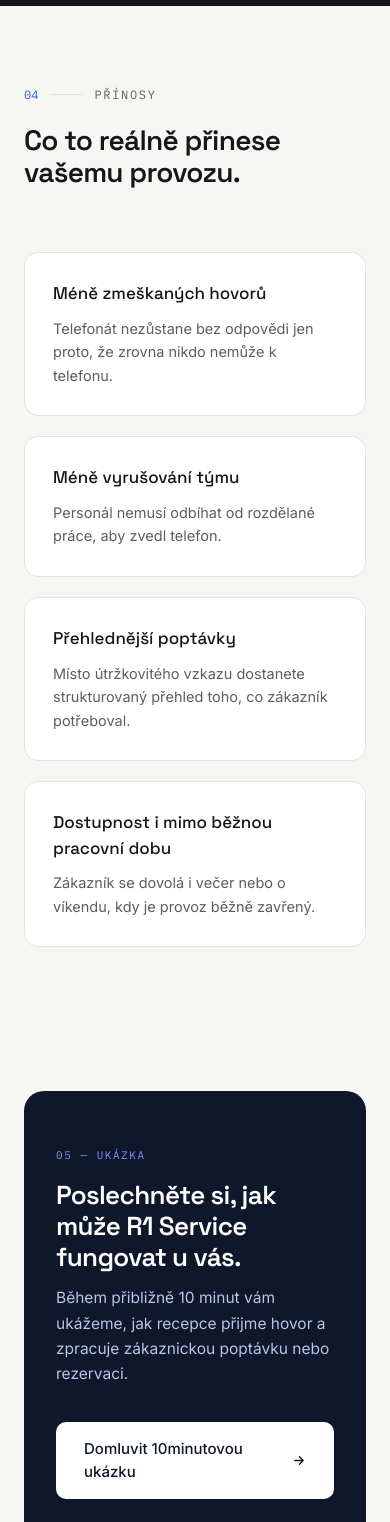
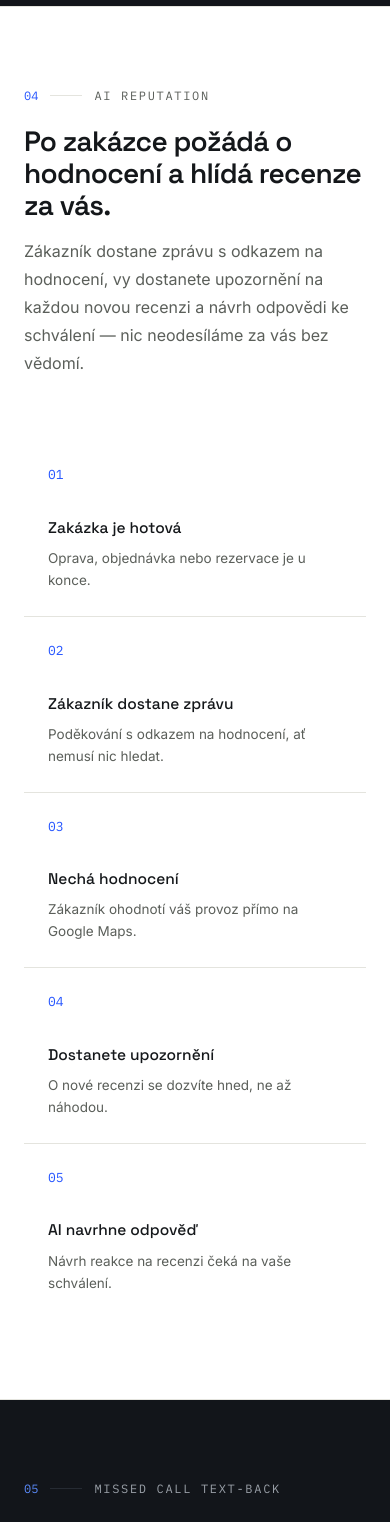
Before and after one commit to horakkleo/r1-ai, a React (Vite) app: page / in a window 390 px wide. Shown: the part 4180-5702 px from the top of the page. Built offline with nearby package versions, Linux system fonts and the light colour scheme.

Commit message:
Update App.jsx

```diff
--- a/App.jsx
+++ b/App.jsx
@@ -344,6 +344,22 @@ export default function R1Landing() {
     { n: "04", t: "Předá vám připravenou poptávku", d: "Strukturovaná poptávka nebo rezervace je hotová a čeká na vás — nic neřešíte za chodu." },
   ];
 
+  const repSteps = [
+    { n: "01", t: "Zakázka je hotová", d: "Oprava, objednávka nebo rezervace je u konce." },
+    { n: "02", t: "Zákazník dostane zprávu", d: "Poděkování s odkazem na hodnocení, ať nemusí nic hledat." },
+    { n: "03", t: "Nechá hodnocení", d: "Zákazník ohodnotí váš provoz přímo na Google Maps." },
+    { n: "04", t: "Dostanete upozornění", d: "O nové recenzi se dozvíte hned, ne až náhodou." },
+    { n: "05", t: "AI navrhne odpověď", d: "Návrh reakce na recenzi čeká na vaše schválení." },
+  ];
+
+  const textbackSteps = [
+    { n: "01", t: "Zákazník zavolá", d: "Telefonát přijde v běžné špičce." },
+    { n: "02", t: "Hovor se zmešká", d: "Nikdo ho nestihne zvednout." },
+    { n: "03", t: "Hned mu odejde SMS", d: "Zákazník dostane zprávu, ať napíše, s čím potřebuje pomoct." },
+    { n: "04", t: "Zákazník odpoví", d: "Napíše, o co jde, písemně, až bude mít chvilku." },
+    { n: "05", t: "Dostanete poptávku", d: "Číslo, zpráva a čas hovoru přehledně na jednom místě." },
+  ];
+
   const benefits = [
     { t: "Méně zmeškaných hovorů", d: "Telefonát nezůstane bez odpovědi jen proto, že zrovna nikdo nemůže k telefonu." },
     { t: "Méně vyrušování týmu", d: "Personál nemusí odbíhat od rozdělané práce, aby zvedl telefon." },
@@ -363,6 +379,8 @@ export default function R1Landing() {
   const navLinks = [
     { href: "#problem", label: "Problém" },
     { href: "#jak-to-funguje", label: "Jak to funguje" },
+    { href: "#ai-reputation", label: "AI Reputation" },
+    { href: "#text-back", label: "Text-Back" },
     { href: "#pro-koho", label: "Pro koho" },
     { href: "#faq", label: "FAQ" },
     { href: "#kontakt", label: "Kontakt" },
@@ -538,11 +556,65 @@ export default function R1Landing() {
         </div>
       </section>
 
+      {/* AI REPUTATION */}
+      <section id="ai-reputation" className="py-20 lg:py-28" style={{ background: "#FFFFFF", borderTop: `1px solid ${BORDER}`, borderBottom: `1px solid ${BORDER}` }}>
+        <div className="max-w-[1200px] mx-auto px-6 lg:px-12">
+          <Reveal>
+            <SectionLabel n="04">AI Reputation</SectionLabel>
+            <h2 className="text-[28px] lg:text-[34px] leading-[1.15] font-semibold tracking-tight mb-4 max-w-[600px]" style={{ fontFamily: "'Space Grotesk', sans-serif" }}>
+              Po zakázce požádá o hodnocení a hlídá recenze za vás.
+            </h2>
+            <p className="text-[16px] leading-[1.75] mb-16 max-w-[560px]" style={{ color: INK_SOFT }}>
+              Zákazník dostane zprávu s odkazem na hodnocení, vy dostanete upozornění na každou novou recenzi a návrh odpovědi ke schválení — nic neodesíláme za vás bez vědomí.
+            </p>
+          </Reveal>
+
+          <div className="grid sm:grid-cols-2 lg:grid-cols-5 gap-px" style={{ background: BORDER }}>
+            {repSteps.map((s, i) => (
+              <Reveal key={s.n} delay={i * 80}>
+                <div className="p-6 lg:p-7 h-full" style={{ background: "#FFFFFF" }}>
+                  <span className="text-[13px] block mb-8" style={{ fontFamily: "'IBM Plex Mono', monospace", color: ACCENT }}>{s.n}</span>
+                  <h3 className="text-[15.5px] font-medium mb-2" style={{ fontFamily: "'Space Grotesk', sans-serif" }}>{s.t}</h3>
+                  <p className="text-[13.5px] leading-relaxed" style={{ color: INK_SOFT }}>{s.d}</p>
+                </div>
+              </Reveal>
+            ))}
+          </div>
+        </div>
+      </section>
+
+      {/* MISSED CALL TEXT-BACK */}
+      <section id="text-back" className="py-20 lg:py-28" style={{ background: DARK }}>
+        <div className="max-w-[1200px] mx-auto px-6 lg:px-12">
+          <Reveal>
+            <SectionLabel n="05" dark>Missed Call Text-Back</SectionLabel>
+            <h2 className="text-[28px] lg:text-[34px] leading-[1.15] font-semibold tracking-tight mb-4 max-w-[600px]" style={{ fontFamily: "'Space Grotesk', sans-serif", color: "#F5F5F2" }}>
+              Zmeškaný hovor nemusí být ztracený zákazník.
+            </h2>
+            <p className="text-[16px] leading-[1.75] mb-16 max-w-[560px]" style={{ color: DARK_TEXT_SOFT }}>
+              Když se hovor zmešká, zákazníkovi hned odejde SMS, ať napíše, s čím potřebuje pomoct. Vy odpovíte, až budete mít chvilku — žádný AI hlas, jen jednodušší cesta, jak zákazníka neztratit.
+            </p>
+          </Reveal>
+
+          <div className="grid sm:grid-cols-2 lg:grid-cols-5 gap-px" style={{ background: DARK_BORDER }}>
+            {textbackSteps.map((s, i) => (
+              <Reveal key={s.n} delay={i * 80}>
+                <div className="p-6 lg:p-7 h-full" style={{ background: DARK }}>
+                  <span className="text-[13px] block mb-8" style={{ fontFamily: "'IBM Plex Mono', monospace", color: "#5C8DFF" }}>{s.n}</span>
+                  <h3 className="text-[15.5px] font-medium mb-2" style={{ fontFamily: "'Space Grotesk', sans-serif", color: "#F5F5F2" }}>{s.t}</h3>
+                  <p className="text-[13.5px] leading-relaxed" style={{ color: DARK_TEXT_SOFT }}>{s.d}</p>
+                </div>
+              </Reveal>
+            ))}
+          </div>
+        </div>
+      </section>
+
       {/* BENEFITS */}
       <section id="prinosy" className="py-20 lg:py-28">
         <div className="max-w-[1200px] mx-auto px-6 lg:px-12">
           <Reveal>
-            <SectionLabel n="04">Přínosy</SectionLabel>
+            <SectionLabel n="06">Přínosy</SectionLabel>
             <h2 className="text-[28px] lg:text-[34px] leading-[1.15] font-semibold tracking-tight mb-16 max-w-[560px]" style={{ fontFamily: "'Space Grotesk', sans-serif" }}>
               Co to reálně přinese vašemu provozu.
             </h2>
@@ -570,7 +642,7 @@ export default function R1Landing() {
             >
               <div className="max-w-[520px]">
                 <div className="text-[11px] tracking-[0.14em] uppercase mb-4" style={{ fontFamily: "'IBM Plex Mono', monospace", color: "#7C97FF" }}>
-                  05 — Ukázka
+                  07 — Ukázka
                 </div>
                 <h2 className="text-[26px] lg:text-[30px] leading-[1.2] font-semibold tracking-tight text-white mb-3" style={{ fontFamily: "'Space Grotesk', sans-serif" }}>
                   Poslechněte si, jak může R1 Service fungovat u vás.
@@ -598,7 +670,7 @@ export default function R1Landing() {
       <section id="faq" className="py-20 lg:py-28">
         <div className="max-w-[1200px] mx-auto px-6 lg:px-12 grid lg:grid-cols-12 gap-10 lg:gap-8">
           <Reveal className="lg:col-span-4">
-            <SectionLabel n="06">Časté otázky</SectionLabel>
+            <SectionLabel n="08">Časté otázky</SectionLabel>
             <h2 className="text-[26px] lg:text-[30px] leading-[1.25] font-semibold tracking-tight max-w-[320px]" style={{ fontFamily: "'Space Grotesk', sans-serif" }}>
               Co byste o R1 Service mohli chtít vědět.
             </h2>
@@ -630,7 +702,7 @@ export default function R1Landing() {
         <div className="max-w-[1200px] mx-auto px-6 lg:px-12">
           <div className="mb-4">
             <span className="text-[11px] tracking-[0.14em] uppercase" style={{ fontFamily: "'IBM Plex Mono', monospace", color: "#8A8E86" }}>
-              07 — Kontakt
+              09 — Kontakt
             </span>
           </div>
           <div className="flex flex-col md:flex-row md:items-end justify-between gap-10 pb-10" style={{ borderBottom: `1px solid ${BORDER}` }}>
```
